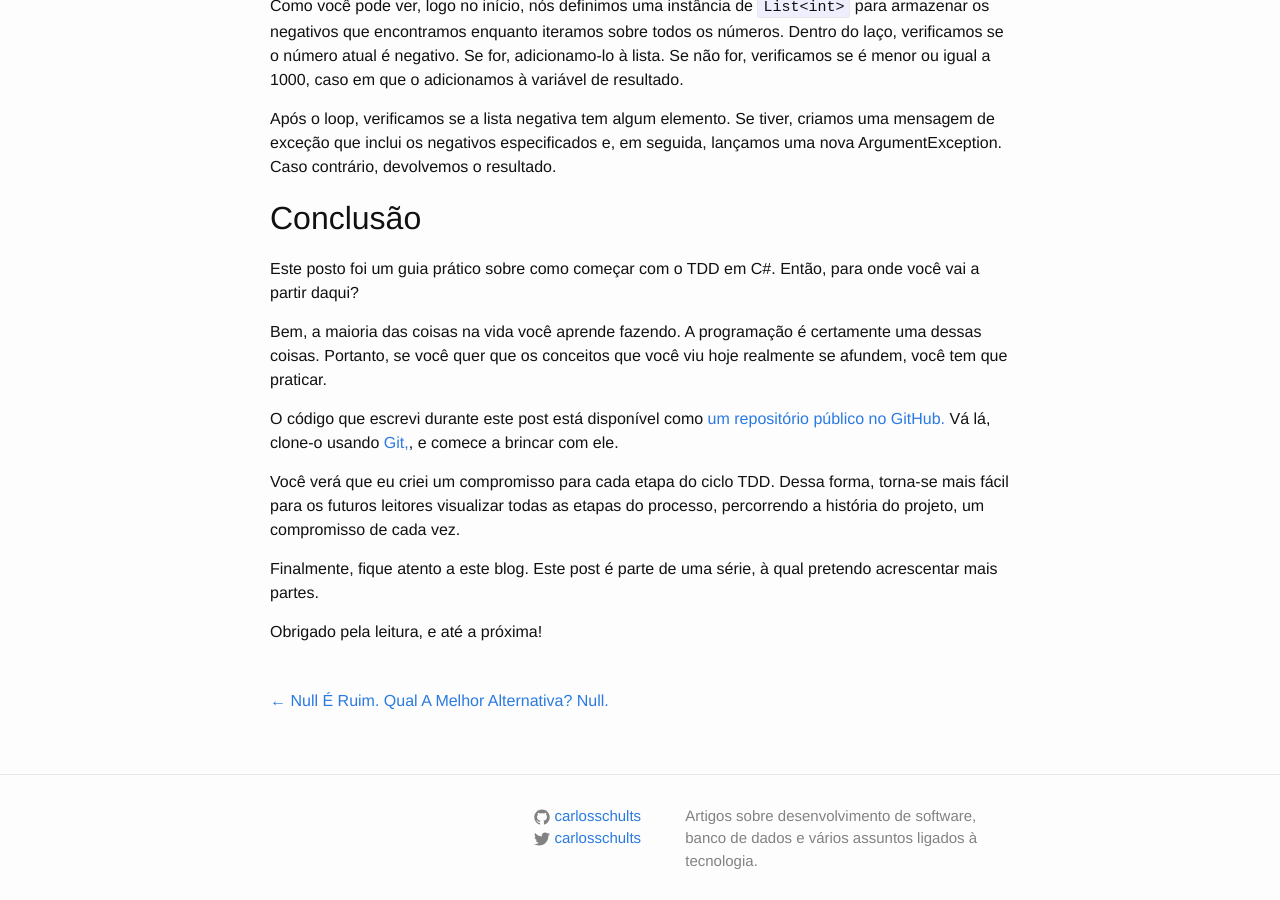
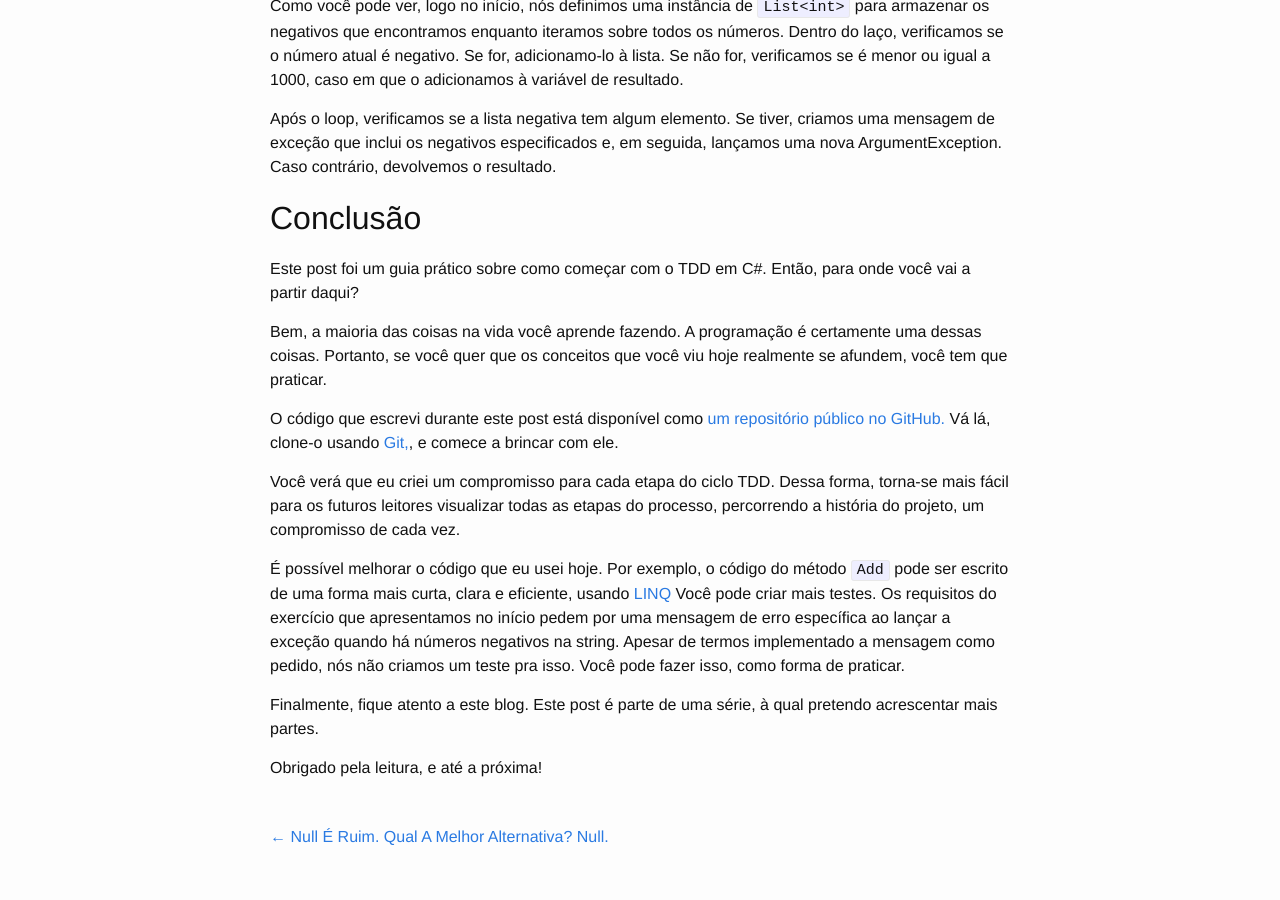
Before and after one commit to carlosschults/my-blog-source, a Jekyll site: the page built from _posts/2020-07-08-testes-unitarios-iniciantes-parte3.md, in a window 1280 px wide and 900 px high, scrolled down 14167 px. Built offline with Jekyll 4.4.1, drawn with Linux system fonts in a browser that asks for light colours; comment, search, counter and statistics services are not loaded; some of the changed text lies outside the part shown.

Commit message:
Fix recent posts

```diff
--- a/_posts/2020-07-08-testes-unitarios-iniciantes-parte3.md
+++ b/_posts/2020-07-08-testes-unitarios-iniciantes-parte3.md
@@ -391,7 +391,7 @@ public void Add_MoreThanThreeNumbersSeparatedByComma_ReturnsTheirSum(
 
 Observe que o terceiro caso de teste exemplifica a exigência que diz que devemos ignorar números superiores a 1000. O próximo caso de teste, no entanto, mostra que 1000 não deve ser ignorado. Se você executar os testes, verá que o test explorer mostra cada caso de teste como um teste distinto.
 
-Como podemos fazer este teste passar? Honestamente, por este posto, é muito mais fácil ir para a implementação correta do que trapacear. Então, vamos fazer exatamente isso:
+Como podemos fazer este teste passar? Honestamente, a essa altura, é muito mais fácil ir para a implementação correta do que trapacear. Então, vamos fazer exatamente isso:
 
 {% highlight csharp %}
 public static int Add(string numbers)
@@ -465,13 +465,15 @@ Após o loop, verificamos se a lista negativa tem algum elemento. Se tiver, cria
 
 ## Conclusão
 
-Este posto foi um guia prático sobre como começar com o TDD em C#. Então, para onde você vai a partir daqui?
+Este post foi um guia prático sobre como começar com o TDD em C#. Então, para onde você vai a partir daqui?
 
 Bem, a maioria das coisas na vida você aprende fazendo. A programação é certamente uma dessas coisas. Portanto, se você quer que os conceitos que você viu hoje realmente se afundem, você tem que praticar.
 
-O código que escrevi durante este post está disponível como [um repositório público no GitHub.](https://github.com/carlosschults/string-calculator-kata) Vá lá, clone-o usando [Git,](https://carlosschults.net/en/git-basics-for-tfs-users), e comece a brincar com ele.
+O código que escrevi durante este post está disponível como [um repositório público no GitHub.](https://github.com/carlosschults/string-calculator-kata) Vá lá, clone-o usando [Git,](https://carlosschults.net/pt/basicos-do-git-usuarios-tfvc), e comece a brincar com ele.
 
 Você verá que eu criei um compromisso para cada etapa do ciclo TDD. Dessa forma, torna-se mais fácil para os futuros leitores visualizar todas as etapas do processo, percorrendo a história do projeto, um compromisso de cada vez.
+
+É possível melhorar o código que eu usei hoje. Por exemplo, o código do método `Add` pode ser escrito de uma forma mais curta, clara e eficiente, usando [LINQ](https://carlosschults.net/pt/programacao-funcional-csharp/.) Você pode criar mais testes. Os requisitos do exercício que apresentamos no início pedem por uma mensagem de erro específica ao lançar a exceção quando há números negativos na string. Apesar de termos implementado a mensagem como pedido, nós não criamos um teste pra isso. Você pode fazer isso, como forma de praticar.
 
 Finalmente, fique atento a este blog. Este post é parte de uma série, à qual pretendo acrescentar mais partes.
 
```
Also changed, not shown: other parts of _posts/2020-07-08-testes-unitarios-iniciantes-parte3.md (+1 -1 lines), _posts/2020-07-08-unit-testing-for-beginners-part3.md (+2 -0 lines).
